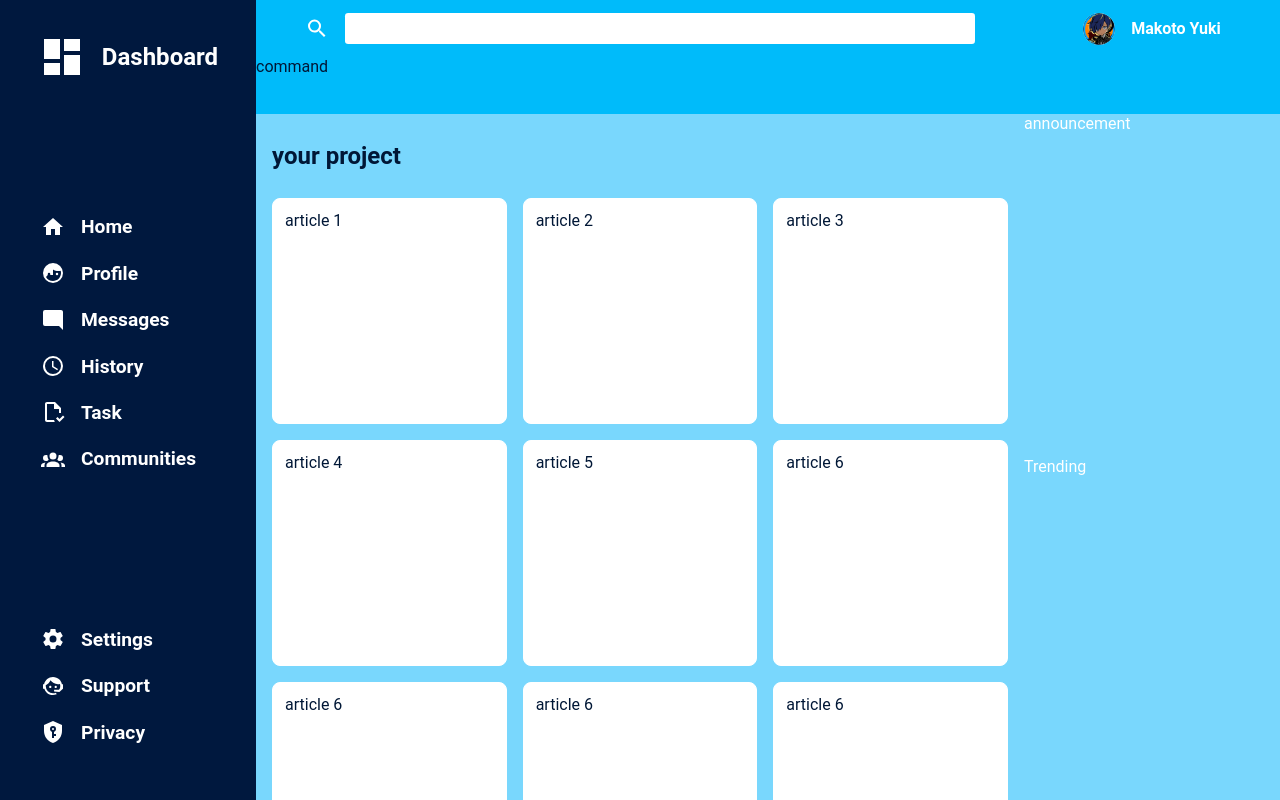
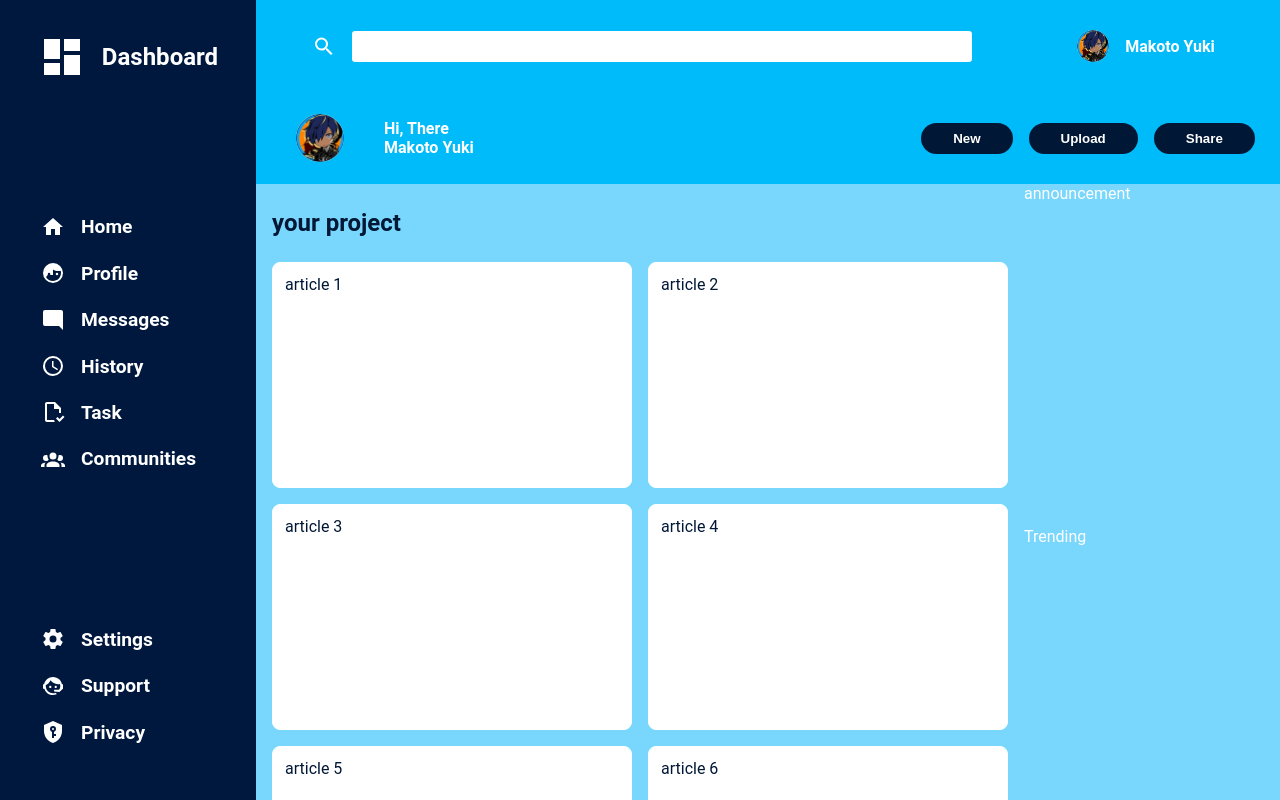
Before and after one commit to bima-taruna/project-admin-dashboard, a plain HTML site: page index.html in a window 1280 px wide. Drawn offline with Linux system fonts and the light colour scheme.

Commit message:
finish styling the header

```diff
--- a/index.html
+++ b/index.html
@@ -26,7 +26,18 @@
             Makoto Yuki
           </div>
         </div>
-        <div class="command">command</div>
+        <div class="command">
+          <img src="images/icon.jpg" class="command-icon" alt="user-icon" />
+          <div class="welcome">
+            <p>Hi, There</p>
+            <p>Makoto Yuki</p>
+          </div>
+          <div class="command-button">
+            <button class="new">New</button>
+            <button class="upload">Upload</button>
+            <button class="share">Share</button>
+          </div>
+        </div>
       </header>
       <nav class="sidebar">
         <div class="logo">
--- a/style.css
+++ b/style.css
@@ -30,6 +30,11 @@ header {
   grid-column: 2/4;
   display: grid;
   grid-template-rows: repeat(2, 1fr);
+  position: sticky;
+  top: 0;
+  z-index: 1;
+  overflow: auto;
+  height: 23vh;
 }
 
 .search-bar {
@@ -37,6 +42,7 @@ header {
   grid-template-columns: 3fr 1fr;
   justify-content: center;
   align-items: center;
+  padding: 0.5rem;
 }
 
 .user-input {
@@ -65,6 +71,51 @@ header {
 .user-icon {
   width: 2rem;
   border-radius: 2rem;
+}
+
+.command {
+  display: grid;
+  grid-template-columns: 1fr 4fr 3fr;
+  align-items: center;
+  justify-content: center;
+  padding: 1rem 0;
+}
+
+.command-icon {
+  width: 3rem;
+  border-radius: 3rem;
+  margin: auto;
+}
+
+.welcome {
+  color: white;
+  font-weight: bold;
+}
+
+.command-button {
+  display: flex;
+  justify-content: center;
+  align-items: center;
+  gap: 1rem;
+}
+
+.new,
+.upload,
+.share {
+  border: none;
+  background-color: #001736;
+  color: white;
+  padding: 0.5rem 2rem;
+  border-radius: 1rem;
+  cursor: pointer;
+  font-weight: bold;
+}
+
+.new:hover,
+.upload:hover,
+.share:hover {
+  background-color: #79d7fd;
+  color: #001736;
 }
 
 nav {
@@ -140,16 +191,18 @@ main {
   padding-bottom: 1rem;
   align-items: center;
   color: #001736;
+  padding-bottom: 4rem;
 }
 
 .project-headline {
+  margin: 1rem 0;
   margin-left: 1rem;
 }
 
 article {
   display: grid;
   grid-template-rows: repeat(2, 1fr);
-  grid-template-columns: repeat(auto-fit, minmax(200px, 1fr));
+  grid-template-columns: repeat(auto-fit, minmax(300px, 1fr));
   gap: 1rem;
   padding: 1rem;
   height: 100%;
```
